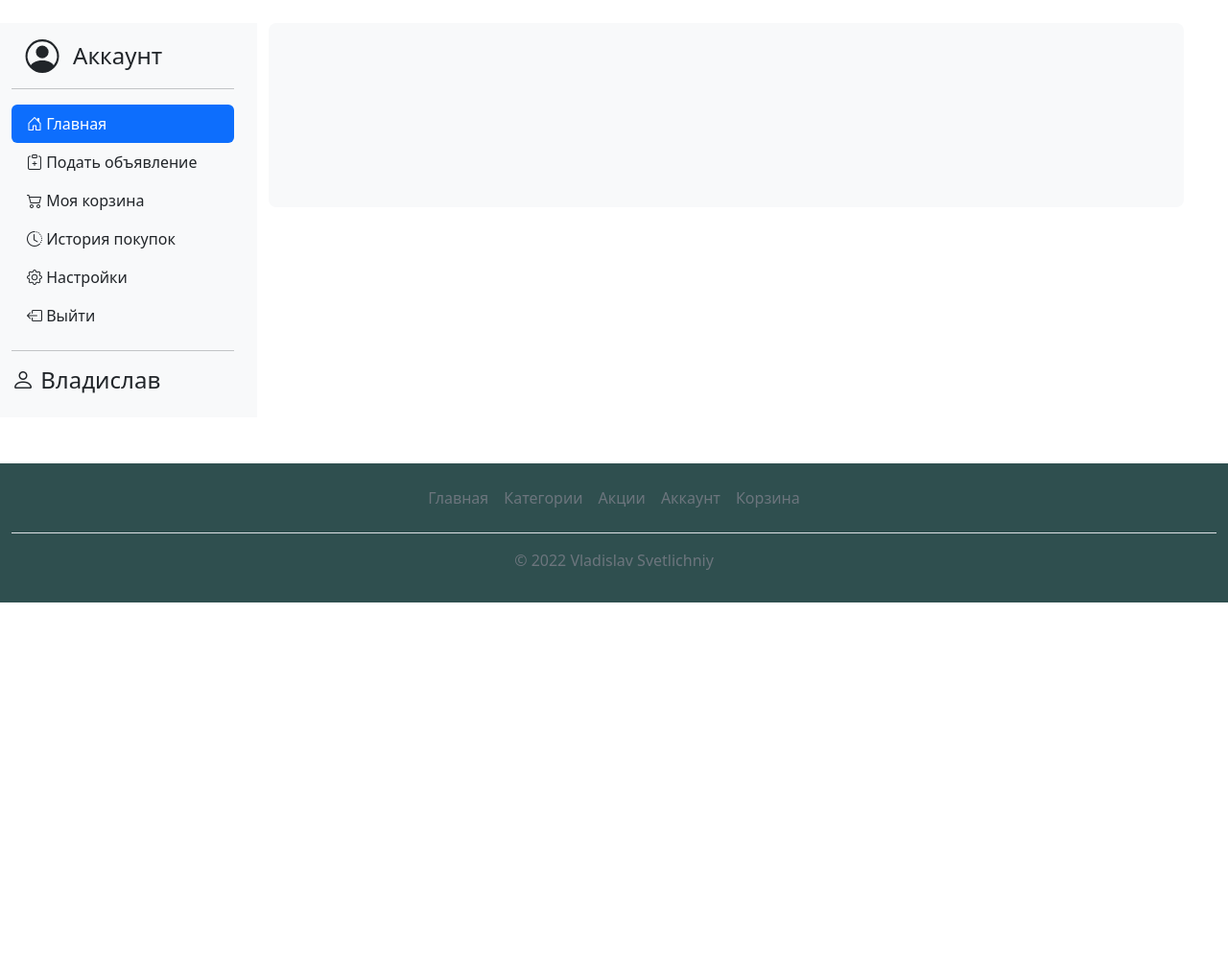
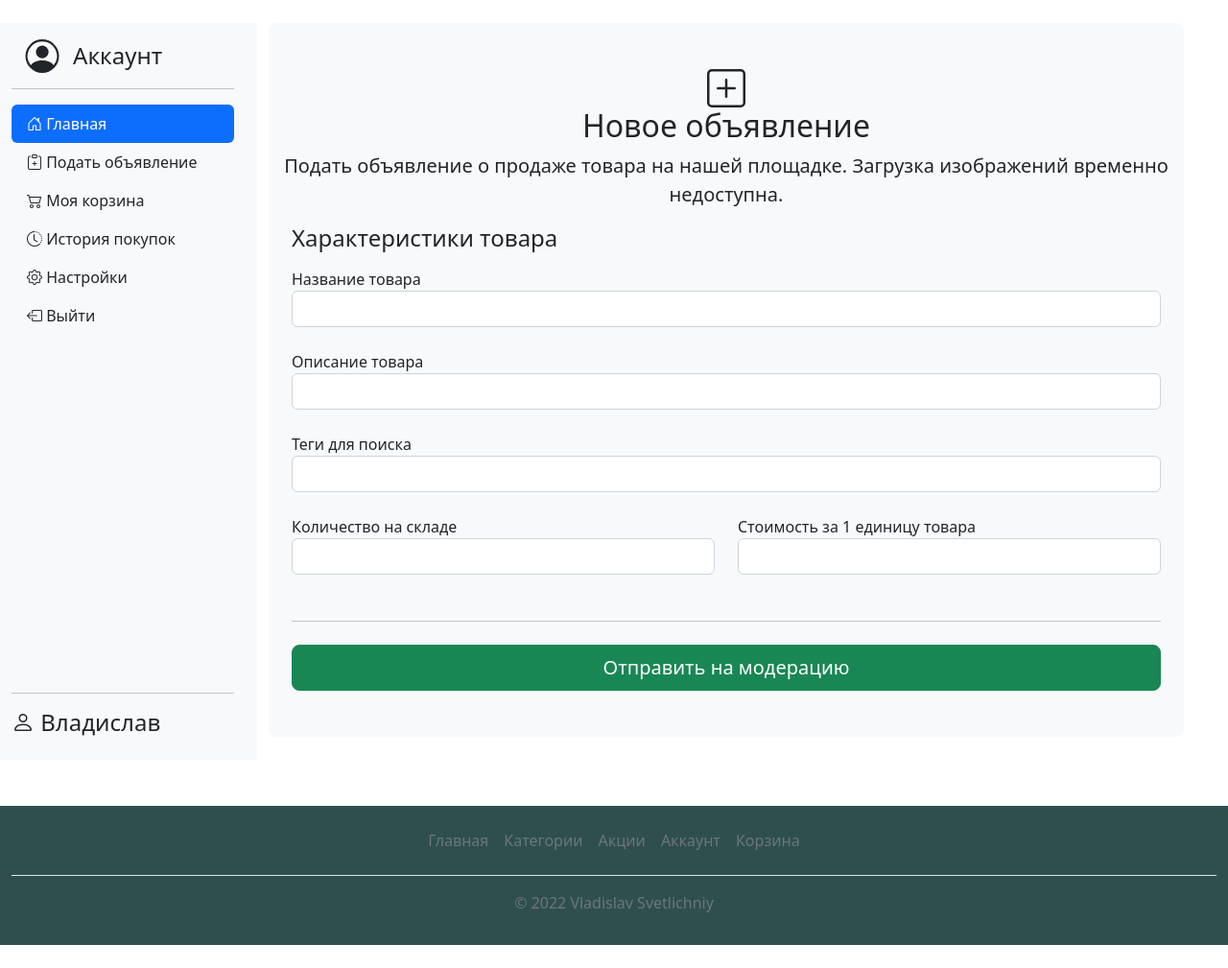
Before and after one commit to VladislavSvetl/Flask-Online-Marlet, a Flask app: page /account/create in a window 1280 px wide. Shown: the part 72-1081 px from the top of the page at 96% size. Before the commit the page ends 700 px from the top, so only its background shows below. Run offline with Flask 2, Linux system fonts and the light colour scheme.

Commit message:
Updated page for creating new announcements

```diff
--- a/templates/account_create.html
+++ b/templates/account_create.html
@@ -3,9 +3,41 @@
 
 {% block content %}
 
-  <div class="p-5 mb-4 bg-light rounded-3">
+  <div class="mb-4 bg-light rounded-3">
       <div class="container-fluid py-5">
+          <main>
+            <div class="text-center">
+              <svg xmlns="http://www.w3.org/2000/svg" width="40" height="40" fill="currentColor" class="bi bi-plus-square" viewBox="0 0 16 16"><path d="M14 1a1 1 0 0 1 1 1v12a1 1 0 0 1-1 1H2a1 1 0 0 1-1-1V2a1 1 0 0 1 1-1h12zM2 0a2 2 0 0 0-2 2v12a2 2 0 0 0 2 2h12a2 2 0 0 0 2-2V2a2 2 0 0 0-2-2H2z"/><path d="M8 4a.5.5 0 0 1 .5.5v3h3a.5.5 0 0 1 0 1h-3v3a.5.5 0 0 1-1 0v-3h-3a.5.5 0 0 1 0-1h3v-3A.5.5 0 0 1 8 4z"/></svg>
+              <h2>Новое объявление</h2>
+              <p class="lead">Подать объявление о продаже товара на нашей площадке. Загрузка изображений временно недоступна.</p>
+            </div>
+            <div class="container">
+                <h4 class="mb-3">Характеристики товара</h4>
+                <form class="needs-validation" novalidate="" method="post">
+                  <label for="title">Название товара</label>
+                  <input type="text" class="form-control" name="title" id="title"><br>
+                  <label for="description">Описание товара</label>
+                  <input type="text" class="form-control" name="description" id="description"><br>
+                  <label for="tags">Теги для поиска</label>
+                  <input type="text" class="form-control" name="tags" id="tags"><br>
+                  <div class="row">
+                      <div class="col-md-6">
+                          <label for="amount">Количество на складе</label>
+                          <input type="number" class="form-control" name="amount" id="amount"><br>
+                      </div>
+                      <div class="col-md-6">
+                          <label for="price">Стоимость за 1 единицу товара</label>
+                          <input type="number" class="form-control" name="price" id="price">
+                      </div>
+                  </div>
 
+                  <hr class="my-4">
+
+                  <button class="w-100 btn btn-success btn-lg" type="submit">Отправить на модерацию</button>
+                </form>
+              </div>
+
+          </main>
       </div>
   </div>
 
```
